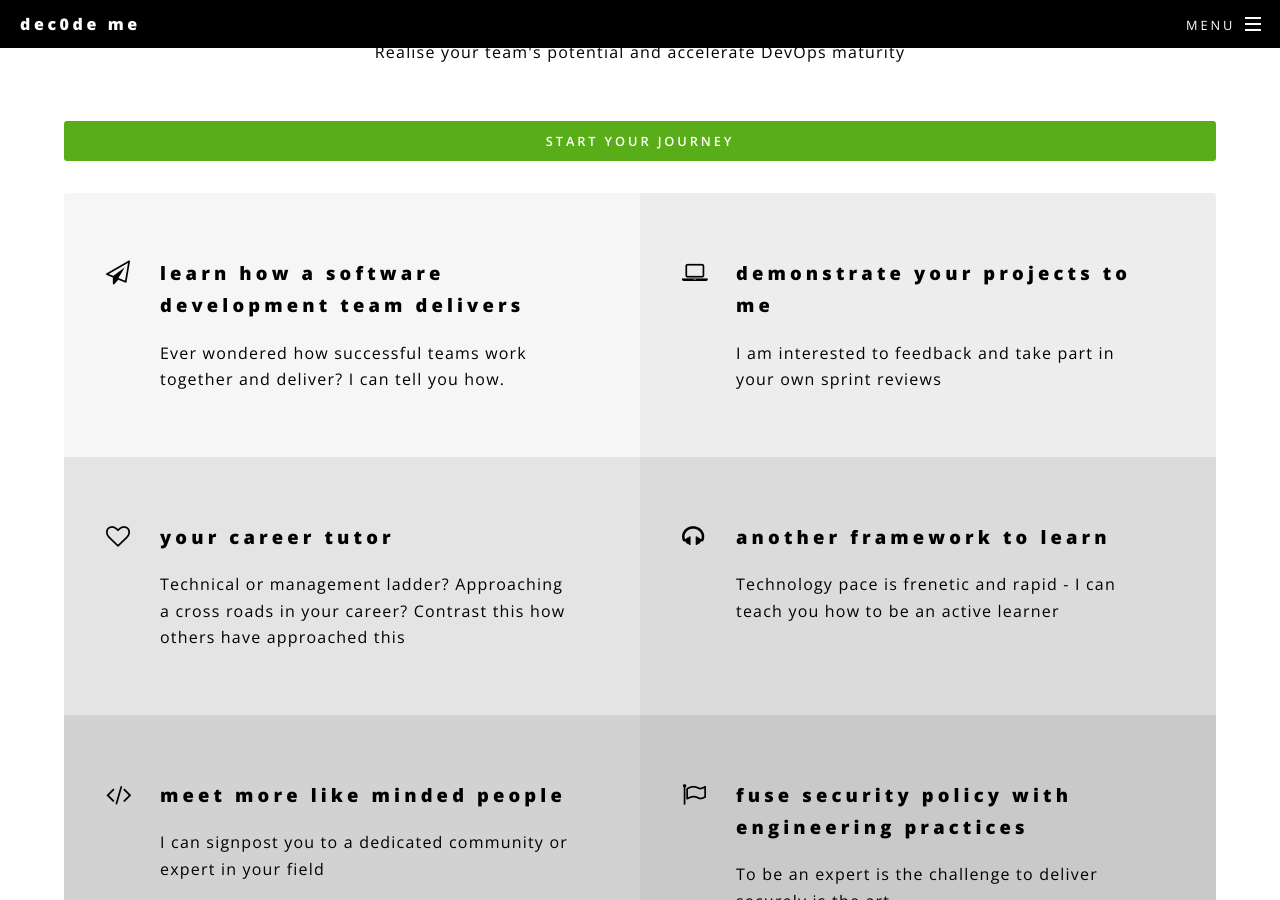
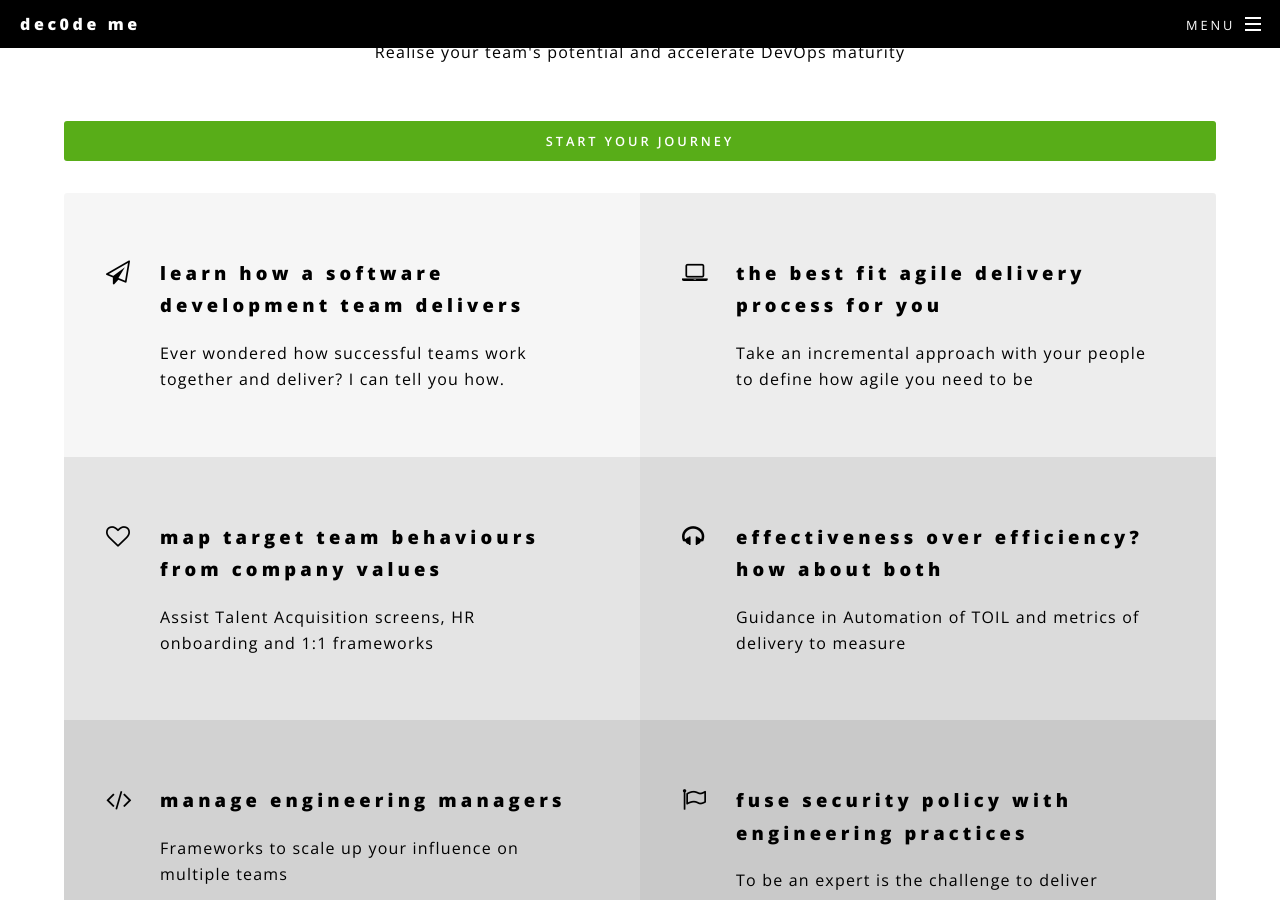
Before and after one commit to daniel-woolfson/dec0de-me, a Jekyll site: the page built from index.html, in a window 1280 px wide and 900 px high, scrolled down 2201 px. Built offline with Jekyll 4.4.1, drawn with Linux system fonts in a browser that asks for light colours.

Commit message:
Update index.html

```diff
--- a/index.html
+++ b/index.html
@@ -71,23 +71,23 @@ layout: landing
 										<p style="color:black;">Ever wondered how successful teams work together and deliver? I can tell you how.</p>
 								</li>
 								<li class="icon fa-laptop">
-									<h3 style="color:black;">Demonstrate your projects to me</h3>
-									<p style="color:black;">I am interested to feedback and take part in your own sprint reviews</p>
+									<h3 style="color:black;">The best fit Agile delivery process for you</h3>
+									<p style="color:black;">Take an incremental approach with your people to define how agile you need to be</p>
 								</li>
 
 								<li class="icon fa-heart-o">
-									<h3 style="color:black;">Your career tutor</h3>
-									<p style="color:black;">Technical or management ladder? Approaching a cross roads in your career? Contrast this how others have approached this</p>
+									<h3 style="color:black;">Map target team behaviours from company values</h3>
+									<p style="color:black;">Assist Talent Acquisition screens, HR onboarding and 1:1 frameworks</p>
 								</li>
 								<li class="icon fa-headphones">
-									<h3 style="color:black;">Another framework to learn</h3>
-									<p style="color:black;">Technology pace is frenetic and rapid - I can teach you how to be an active learner</p>
+									<h3 style="color:black;">Effectiveness over efficiency? How about both</h3>
+									<p style="color:black;">Guidance in Automation of TOIL and metrics of delivery to measure</p>
 								</li>
 
 
 								<li class="icon fa-code">
-									<h3 style="color:black;">Meet more like minded people</h3>
-									<p style="color:black;">I can signpost you to a dedicated community or expert in your field</p>
+									<h3 style="color:black;">Manage Engineering Managers</h3>
+									<p style="color:black;">Frameworks to scale up your influence on multiple teams</p>
 								</li>
 
 								<li class="icon fa-flag-o">
```
